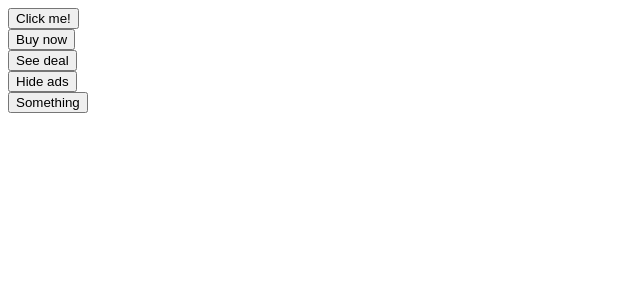
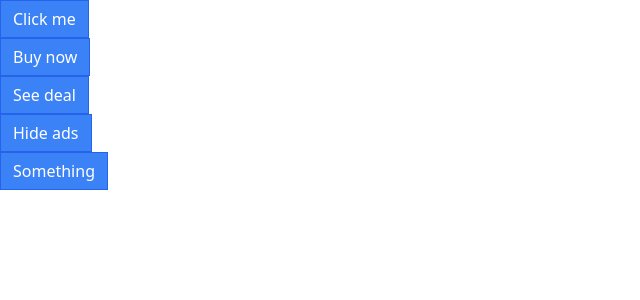
Before and after one commit to AnniLevi/react-comps, a React (Create React App) app: page / in a window 1280 px wide. Shown: the top 300 px of the page, without its empty margins (0-640 px from the left). Built offline with nearby package versions, Linux system fonts and the light colour scheme.

Commit message:
set up TailwindCSS lib

```diff
--- a/package.json
+++ b/package.json
@@ -36,5 +36,8 @@
       "last 1 firefox version",
       "last 1 safari version"
     ]
+  },
+  "devDependencies": {
+    "tailwindcss": "^3.2.4"
   }
 }
--- a/src/App.js
+++ b/src/App.js
@@ -4,10 +4,14 @@
   return (
     <div>
       <div>
-        <Button success primary>Click me!</Button>
+        <Button success primary>
+          Click me
+        </Button>
       </div>
       <div>
-        <Button danger outline>Buy now</Button>
+        <Button danger outline>
+          Buy now
+        </Button>
       </div>
       <div>
         <Button>See deal</Button>
--- a/src/Button.js
+++ b/src/Button.js
@@ -1,5 +1,3 @@
-import PropTypes from "prop-types";
-
 function Button({
   children,
   primary,
@@ -10,7 +8,11 @@
   outline,
   rounded,
 }) {
-  return <button>{children}</button>;
+  return (
+    <button className="px-3 py-1.5 border border-blue-600 bg-blue-500 text-white">
+      {children}
+    </button>
+  );
 }
 
 Button.propTypes = {
--- /dev/null
+++ b/src/index.css
@@ -0,0 +1,3 @@
+@tailwind base;
+@tailwind components;
+@tailwind utilities;
--- a/src/index.js
+++ b/src/index.js
@@ -1,3 +1,4 @@
+import "./index.css";
 import React from "react";
 import ReactDOM from "react-dom/client";
 import App from "./App";
--- /dev/null
+++ b/tailwind.config.js
@@ -0,0 +1,8 @@
+/** @type {import('tailwindcss').Config} */
+module.exports = {
+  content: ["./src/**/*.{js,jsx,ts,tsx}"],
+  theme: {
+    extend: {},
+  },
+  plugins: [],
+};
```
Also changed, not shown: 2 other files (tests, documents, lock files or other folders).
